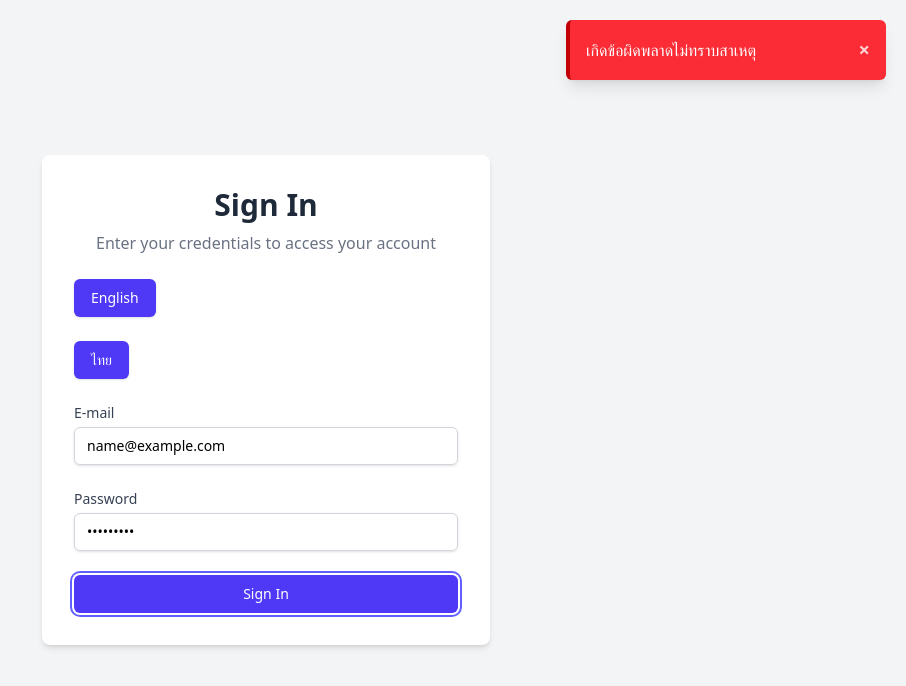
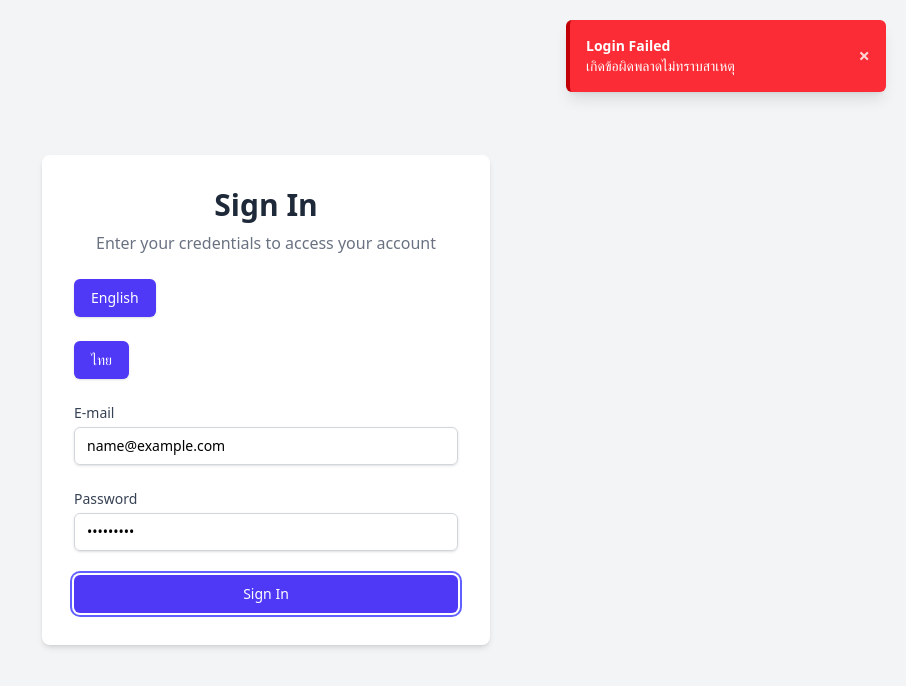
Before and after one commit to peerawatj20/ReactJS-Vite, a React (Vite) app: page / in a window 1280 px wide. Both pictures are taken after typing "name@example.com", "Sample123" into the empty fields and a click on the button "Sign In". Shown: the top 686 px of the page, without its empty margins (374-1280 px from the left). Built offline with nearby package versions, Linux system fonts and the light colour scheme; no server answers.

Commit message:
feat: refactor loading and notification components, enhance notification payload with title

```diff
--- a/src/features/auth/state/authFlow.thunk.ts
+++ b/src/features/auth/state/authFlow.thunk.ts
@@ -1,13 +1,13 @@
 import { createAsyncThunk } from '@reduxjs/toolkit';
 
 import { authService } from '@/shared/services/auth.service';
-import { withAppHandler } from '@/shared/utils/loading.utils';
+import { withAppHandler } from '@/shared/utils/thunk.utils';
 
 import type { LoginSchemaType } from '../schemas/login.schema';
 
 export const loginFlow = createAsyncThunk(
   'auth/loginFlow',
-  withAppHandler(async (credentials: LoginSchemaType) => {
+  withAppHandler('Login', async (credentials: LoginSchemaType) => {
     const loginResponse = await authService.login({
       email: credentials.email,
       password: credentials.password,
--- a/src/shared/state/notification.slice.ts
+++ b/src/shared/state/notification.slice.ts
@@ -5,6 +5,7 @@ import type { NotificationType } from '../types/notification.types';
 
 // Payload ที่รับเข้ามาตอนสร้าง Notification
 export interface NotificationPayload {
+  title: string;
   message: string;
   type: NotificationType;
   duration?: number;
--- a/src/shared/ui/global/Notification.tsx
+++ b/src/shared/ui/global/Notification.tsx
@@ -32,7 +32,17 @@ const NotificationList = () => {
             exit={{ opacity: 0, x: 50, transition: { duration: 0.3 } }}
             transition={{ type: 'spring', stiffness: 200, damping: 20 }}
           >
-            <span>{notification.message}</span>
+            <div className="flex-grow">
+              {/* 1. แสดง title ถ้ามี */}
+              {notification.title && (
+                <strong className="block text-sm font-bold">
+                  {notification.title}
+                </strong>
+              )}
+              {/* 2. แสดง message */}
+              <span className="block text-sm">{notification.message}</span>
+            </div>
+
             <button
               onClick={() =>
                 dispatch(removeNotification({ id: notification.id }))
--- a/src/shared/utils/loading.utils.ts
+++ b/src/shared/utils/thunk.utils.ts
@@ -6,6 +6,7 @@ import { pushNotification } from '../state/notification.slice';
 import { getErrorMessage } from './error.utils';
 
 export const withAppHandler = <Returned, ThunkArg = void>(
+  title: string,
   payloadCreator: AsyncThunkPayloadCreator<Returned, ThunkArg>,
 ): AsyncThunkPayloadCreator<Returned, ThunkArg> => {
   return async (arg, thunkAPI): Promise<Returned> => {
@@ -20,6 +21,7 @@ export const withAppHandler = <Returned, ThunkArg = void>(
       const errorMessage = getErrorMessage(error);
       dispatch(
         pushNotification({
+          title: `${title} Failed`,
           message: errorMessage,
           type: 'error',
         }),
--- a/src/widgets/layout/RootLayout.tsx
+++ b/src/widgets/layout/RootLayout.tsx
@@ -1,12 +1,12 @@
 import { Outlet } from 'react-router-dom';
 
-import GlobalLoading from '@/shared/ui/global/GlobalLoading';
+import Loading from '@/shared/ui/global/Loading';
 import Notification from '@/shared/ui/global/Notification';
 
 export function RootLayout() {
   return (
     <>
-      <GlobalLoading />
+      <Loading />
       <Notification />
       <Outlet />
     </>
```
Also changed, not shown: src/shared/ui/global/Loading.tsx (renamed from src/shared/ui/global/GlobalLoading.tsx).
